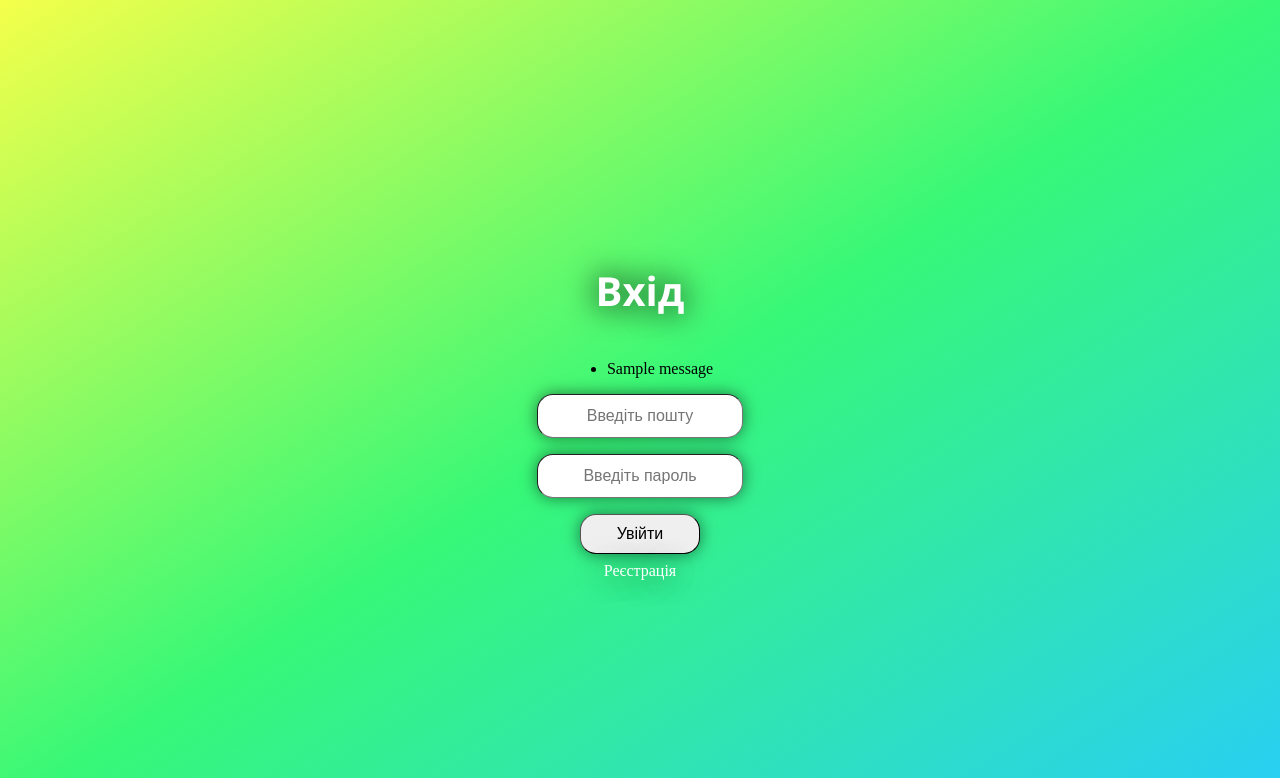
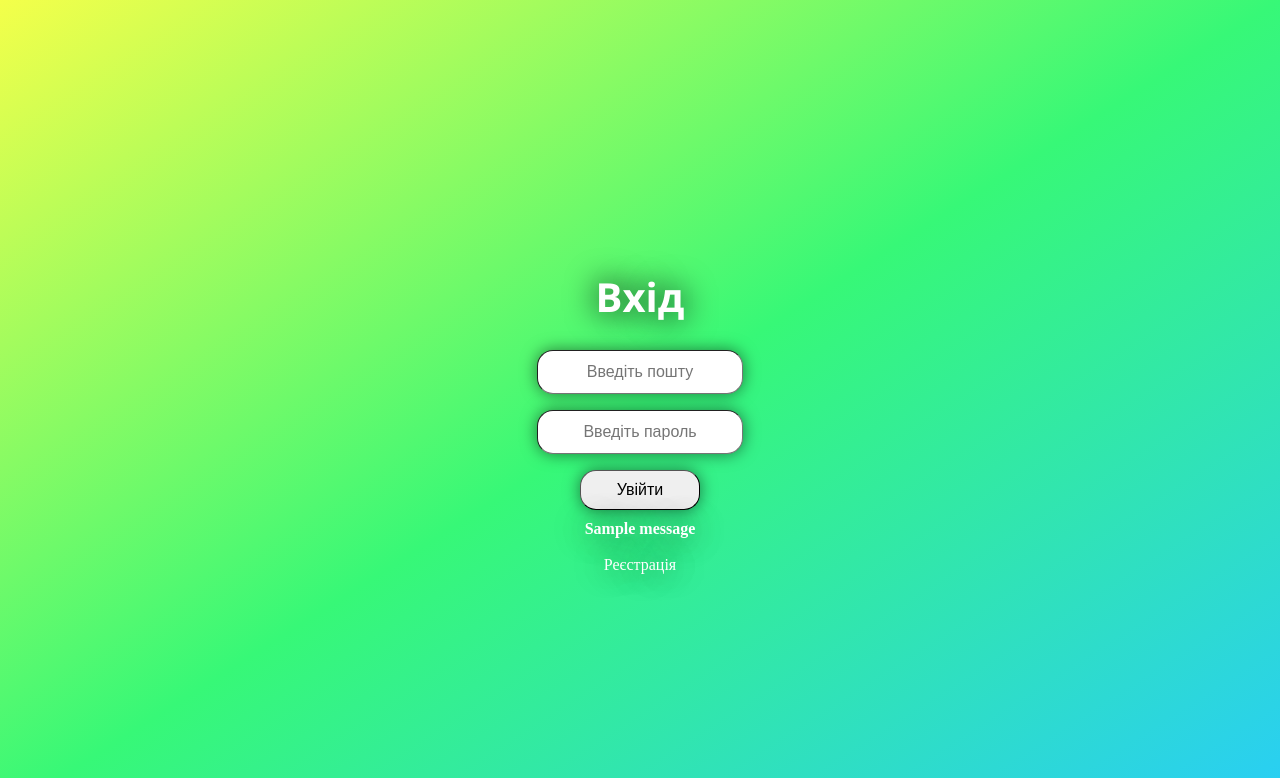
Before and after one commit to gerasimenko89/Kursova, a Flask app: page /login in a window 1280 px wide. Shown: the top 778 px of the page. Run offline with Flask 3, Linux system fonts and the light colour scheme; tables that the repository leaves empty hold one stand-in row (values such as "Sample post"); one stand-in notice (Sample message) is shown; parts of the project's set-up code (start-up, migrations or seed data) failed here and were passed over.

Commit message:
small fix

```diff
--- a/static/login.css
+++ b/static/login.css
@@ -112,3 +112,12 @@ body{
             color: black;
             text-decoration: none;
         }
+
+.flash-messages {
+    margin: 10px;
+    font-weight: bold;
+    list-style-type: none;
+    color: white;
+    text-align: center;
+    text-shadow: 0 0 2rem rgba(0, 0, 0, 1);
+}
--- a/templates/login.html
+++ b/templates/login.html
@@ -20,15 +20,6 @@
 <body class="Main">
 <form method="POST" action="/login">
     <h1>Вхід</h1>
-    {% with messages = get_flashed_messages() %}
-        {% if messages %}
-            <ul class="flash-messages">
-                {% for message in messages %}
-                    <li>{{ message }}</li>
-                {% endfor %}
-            </ul>
-        {% endif %}
-    {% endwith %}
 
     <label>
         <input type="email" name="email" placeholder="Введіть пошту">
@@ -38,6 +29,15 @@
     </label>
     <input type="hidden" name="type" value="login">
     <button type="submit">Увійти</button>
+    {% with messages = get_flashed_messages() %}
+    {% if messages %}
+    <div class="flash-messages">
+        {% for message in messages %}
+        <div>{{ message }}</div>
+        {% endfor %}
+    </div>
+    {% endif %}
+    {% endwith %}
     <a href="/register">Реєстрація</a>
 </form>
 </body>
```
